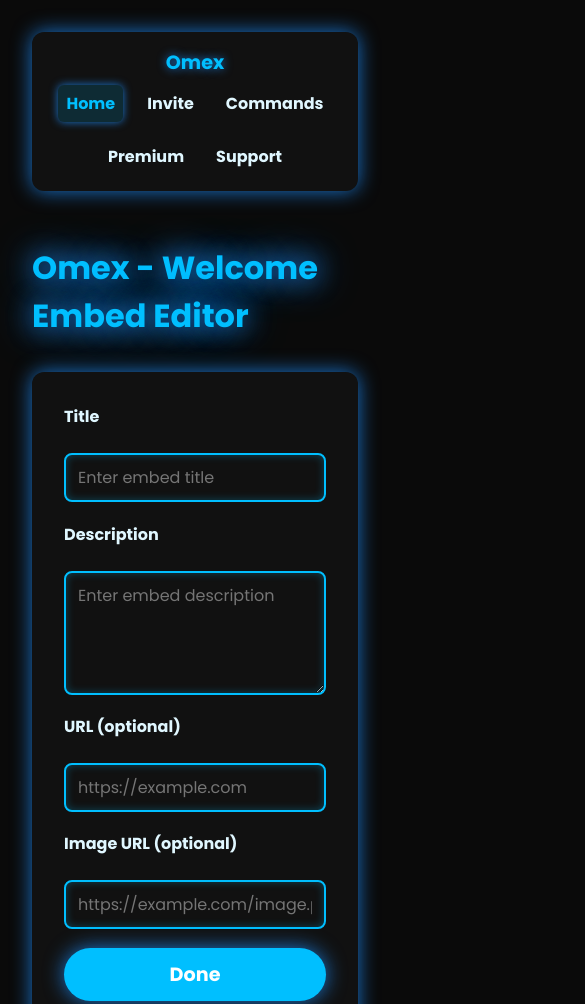
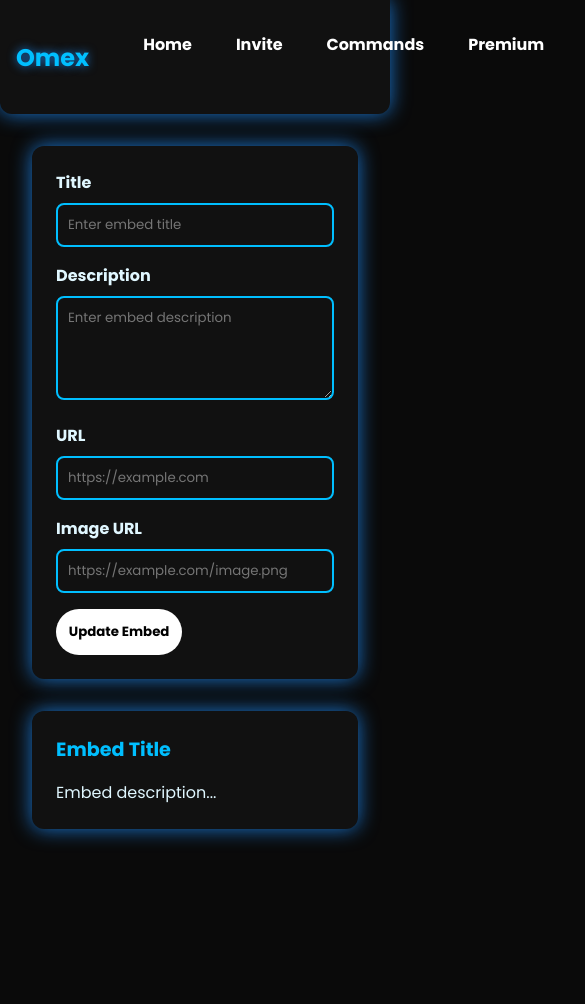
Before and after one commit to Blood686/Omex, a plain HTML site: page omex-welcome-editor.html in a window 390 px wide. Shown: the top 1004 px of the page, 585 px wide, since content can reach past the window. After the commit the page ends 861 px from the top, so only its background shows below. Drawn offline with Linux system fonts and the light colour scheme.

Commit message:
Update omex-welcome-editor.html

```diff
--- a/omex-welcome-editor.html
+++ b/omex-welcome-editor.html
@@ -27,186 +27,107 @@
       margin: 0;
       background: var(--bg-color-dark);
       color: var(--text-color-dark);
-      padding: 2rem;
       min-height: 100vh;
       display: flex;
       flex-direction: column;
       align-items: center;
     }
-    /* NAVBAR */
     nav {
       width: 100%;
       background: var(--nav-bg);
-      box-shadow: 0 0 20px var(--glow-color);
-      border-radius: 12px;
-      margin-bottom: 2rem;
-      padding: 0 1.5rem;
+      box-shadow: var(--shadow-glow);
+      border-radius: 0 0 12px 12px;
+      padding: 1rem;
       display: flex;
+      justify-content: space-between;
       align-items: center;
-      justify-content: space-between;
-      max-width: 1000px;
-      height: 50px;
+      position: sticky;
+      top: 0;
+      z-index: 1000;
     }
-    nav .logo {
+    .logo {
+      color: var(--primary-color);
+      font-size: 1.5rem;
       font-weight: 700;
-      font-size: 1.2rem;
-      color: var(--primary-color);
       text-shadow: 0 0 10px var(--glow-color);
-      user-select: none;
     }
     nav ul {
       list-style: none;
       display: flex;
-      gap: 1.5rem;
-      margin: 0;
-      padding: 0;
+      gap: 1rem;
     }
     nav ul li a {
-      color: var(--nav-link-color);
+      color: white;
+      padding: 8px 14px;
+      border-radius: 8px;
       text-decoration: none;
       font-weight: 600;
-      padding: 6px 8px;
-      border-radius: 6px;
-      transition: color 0.3s ease, background-color 0.3s ease;
-      display: inline-block;
+      background: transparent;
+      transition: all 0.3s ease;
     }
     nav ul li a:hover,
     nav ul li a.active {
-      color: var(--nav-link-hover);
-      background-color: rgba(0, 191, 255, 0.15);
-      box-shadow: 0 0 8px var(--glow-color);
-    }
-
-    h1 {
-      color: var(--primary-color);
-      text-shadow: 0 0 25px var(--glow-color), 0 0 40px var(--secondary-color);
-      margin-bottom: 2rem;
-      user-select: none;
+      background-color: var(--primary-color);
+      color: #000;
+      box-shadow: 0 0 10px var(--glow-color);
     }
     .container {
+      max-width: 1000px;
+      width: 100%;
+      padding: 2rem;
       display: flex;
+      flex-wrap: wrap;
       gap: 2rem;
-      width: 100%;
-      max-width: 1000px;
-      min-height: 400px;
     }
-    form {
-      flex: 1;
+    form, .embed-preview {
+      flex: 1 1 45%;
       background: #111;
-      padding: 2rem;
+      padding: 1.5rem;
       border-radius: 12px;
       box-shadow: var(--shadow-glow);
-      display: flex;
-      flex-direction: column;
-      gap: 1.2rem;
-      transition: box-shadow 0.3s ease;
     }
     label {
-      font-weight: 700;
-      font-size: 1rem;
-      margin-bottom: 0.3rem;
+      font-weight: bold;
     }
-    input[type="text"],
-    textarea {
+    input, textarea {
       width: 100%;
+      padding: 10px;
+      margin: 0.5rem 0 1rem;
+      border-radius: 8px;
+      border: 2px solid var(--input-border);
       background: var(--input-bg);
-      border: 2px solid var(--input-border);
-      border-radius: 8px;
-      color: var(--text-color-dark);
-      padding: 10px 12px;
-      font-size: 1rem;
-      resize: vertical;
-      transition: border-color 0.3s ease;
-      box-shadow: inset 0 0 8px rgba(0, 191, 255, 0.3);
-    }
-    input[type="text"]:focus,
-    textarea:focus {
-      border-color: var(--secondary-color);
-      outline: none;
-      box-shadow: 0 0 12px var(--glow-color);
+      color: white;
     }
     button {
-      background: var(--primary-color);
-      color: white;
-      font-weight: 700;
-      font-size: 1.2rem;
-      padding: 12px 0;
+      padding: 0.8rem;
       border: none;
       border-radius: 30px;
+      background-color: white;
+      color: #000;
+      font-weight: bold;
       cursor: pointer;
-      box-shadow: var(--shadow-glow);
-      transition: transform 0.2s ease, box-shadow 0.3s ease;
+      transition: all 0.3s ease;
     }
     button:hover {
-      transform: scale(1.05);
-      box-shadow: 0 0 30px var(--secondary-color);
-    }
-    /* Embed preview container */
-    .embed-preview {
-      flex: 1;
-      background: #111;
-      border-radius: 12px;
-      box-shadow: var(--shadow-glow);
-      padding: 1.5rem;
-      color: var(--text-color-dark);
-      font-family: 'Segoe UI', Tahoma, Geneva, Verdana, sans-serif;
-      user-select: none;
-      display: flex;
-      flex-direction: column;
-      justify-content: center;
+      background-color: var(--primary-color);
+      color: white;
+      box-shadow: 0 0 15px var(--glow-color);
     }
     .embed-title {
-      font-size: 1.5rem;
-      font-weight: 700;
+      font-size: 1.2rem;
+      font-weight: bold;
       color: var(--primary-color);
-      text-shadow: 0 0 10px var(--glow-color);
-      margin-bottom: 0.7rem;
-      cursor: default;
     }
     .embed-description {
-      font-size: 1.1rem;
-      margin-bottom: 1rem;
-      white-space: pre-wrap;
-      line-height: 1.4;
-      cursor: default;
-      flex-grow: 1;
+      margin-top: 1rem;
     }
-    .embed-url {
-      color: var(--secondary-color);
-      font-size: 1rem;
-      margin-bottom: 1rem;
-      cursor: pointer;
-      text-decoration: underline;
-      word-break: break-word;
+    .embed-url, .embed-image {
+      margin-top: 1rem;
     }
     .embed-image {
-      width: 100%;
-      max-height: 250px;
-      object-fit: contain;
+      max-width: 100%;
       border-radius: 8px;
-      box-shadow: 0 0 25px var(--glow-color);
-      display: block;
-      margin: auto;
-    }
-    @media (max-width: 850px) {
-      .container {
-        flex-direction: column;
-      }
-      form, .embed-preview {
-        flex: none;
-        width: 100%;
-      }
-      nav {
-        flex-direction: column;
-        height: auto;
-        padding: 1rem;
-      }
-      nav ul {
-        flex-wrap: wrap;
-        justify-content: center;
-        gap: 1rem;
-        margin-top: 0.5rem;
-      }
+      box-shadow: var(--shadow-glow);
     }
   </style>
 </head>
@@ -214,67 +135,77 @@
   <nav>
     <div class="logo">Omex</div>
     <ul>
-      <li><a href="index.html" class="active">Home</a></li>
+      <li><a href="index.html">Home</a></li>
       <li><a href="invite.html">Invite</a></li>
       <li><a href="commands.html">Commands</a></li>
       <li><a href="premium.html">Premium</a></li>
       <li><a href="support.html">Support</a></li>
+      <li><a class="active" href="Omex-Welcome-editor.html">Welcome Editor</a></li>
     </ul>
   </nav>
 
-  <h1>Omex - Welcome Embed Editor</h1>
-
   <div class="container">
-    <form id="embedForm" autocomplete="off" spellcheck="false">
+    <form id="embedForm">
       <label for="title">Title</label>
       <input type="text" id="title" placeholder="Enter embed title" />
 
       <label for="description">Description</label>
       <textarea id="description" rows="4" placeholder="Enter embed description"></textarea>
 
-      <label for="url">URL (optional)</label>
+      <label for="url">URL</label>
       <input type="text" id="url" placeholder="https://example.com" />
 
-      <label for="image">Image URL (optional)</label>
+      <label for="image">Image URL</label>
       <input type="text" id="image" placeholder="https://example.com/image.png" />
 
-      <button type="submit">Done</button>
+      <button type="submit">Update Embed</button>
     </form>
 
-    <div class="embed-preview" id="embedPreview" aria-live="polite" aria-label="Embed preview">
+    <div class="embed-preview">
       <div class="embed-title" id="previewTitle">Embed Title</div>
-      <div class="embed-description" id="previewDescription">Embed description will appear here...</div>
-      <a href="#" target="_blank" rel="noopener noreferrer" class="embed-url" id="previewUrl" style="display:none;">Link</a>
-      <img src="" alt="Embed Image" class="embed-image" id="previewImage" style="display:none;" />
+      <div class="embed-description" id="previewDescription">Embed description...</div>
+      <a href="#" id="previewUrl" class="embed-url" style="display:none;">Link</a>
+      <img id="previewImage" class="embed-image" style="display:none;"/>
     </div>
   </div>
 
   <script>
-    const titleInput = document.getElementById('title');
-    const descInput = document.getElementById('description');
-    const urlInput = document.getElementById('url');
-    const imageInput = document.getElementById('image');
+    const titleInput = document.getElementById("title");
+    const descInput = document.getElementById("description");
+    const urlInput = document.getElementById("url");
+    const imageInput = document.getElementById("image");
 
-    const previewTitle = document.getElementById('previewTitle');
-    const previewDesc = document.getElementById('previewDescription');
-    const previewUrl = document.getElementById('previewUrl');
-    const previewImage = document.getElementById('previewImage');
+    const previewTitle = document.getElementById("previewTitle");
+    const previewDesc = document.getElementById("previewDescription");
+    const previewUrl = document.getElementById("previewUrl");
+    const previewImage = document.getElementById("previewImage");
 
-    // Update preview live
     function updatePreview() {
-      const title = titleInput.value.trim();
-      const desc = descInput.value.trim();
-      const url = urlInput.value.trim();
-      const image = imageInput.value.trim();
+      previewTitle.textContent = titleInput.value || "Embed Title";
+      previewDesc.textContent = descInput.value || "Embed description...";
 
-      previewTitle.textContent = title || 'Embed Title';
-      previewDesc.textContent = desc || 'Embed description will appear here...';
+      if (urlInput.value) {
+        previewUrl.style.display = "inline";
+        previewUrl.href = urlInput.value;
+        previewUrl.textContent = urlInput.value;
+      } else {
+        previewUrl.style.display = "none";
+      }
 
-      if (url) {
-        previewUrl.style.display = 'block';
-        previewUrl.href = url;
-        previewUrl.textContent = url;
+      if (imageInput.value) {
+        previewImage.style.display = "inline";
+        previewImage.src = imageInput.value;
       } else {
-        previewUrl.style.display = 'none';
-        previewUrl.href =
-::contentReference[oaicite:0]{index=0}
+        previewImage.style.display = "none";
+      }
+    }
+
+    [titleInput, descInput, urlInput, imageInput].forEach(input => input.addEventListener("input", updatePreview));
+
+    document.getElementById("embedForm").addEventListener("submit", async (e) => {
+      e.preventDefault();
+      alert("Welcome embed updated successfully! (This is a demo)");
+    });
+  </script>
+</body>
+</html>
```
